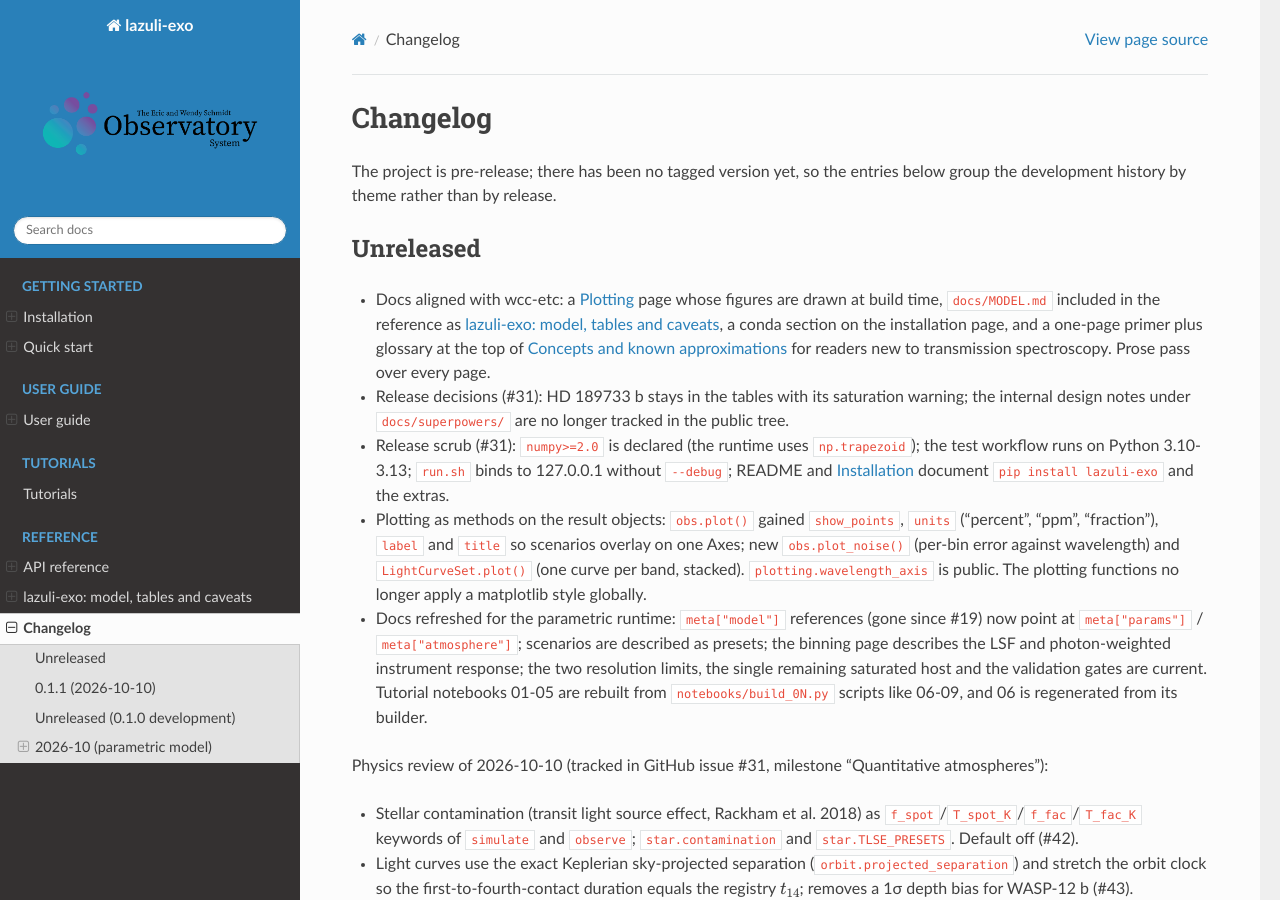
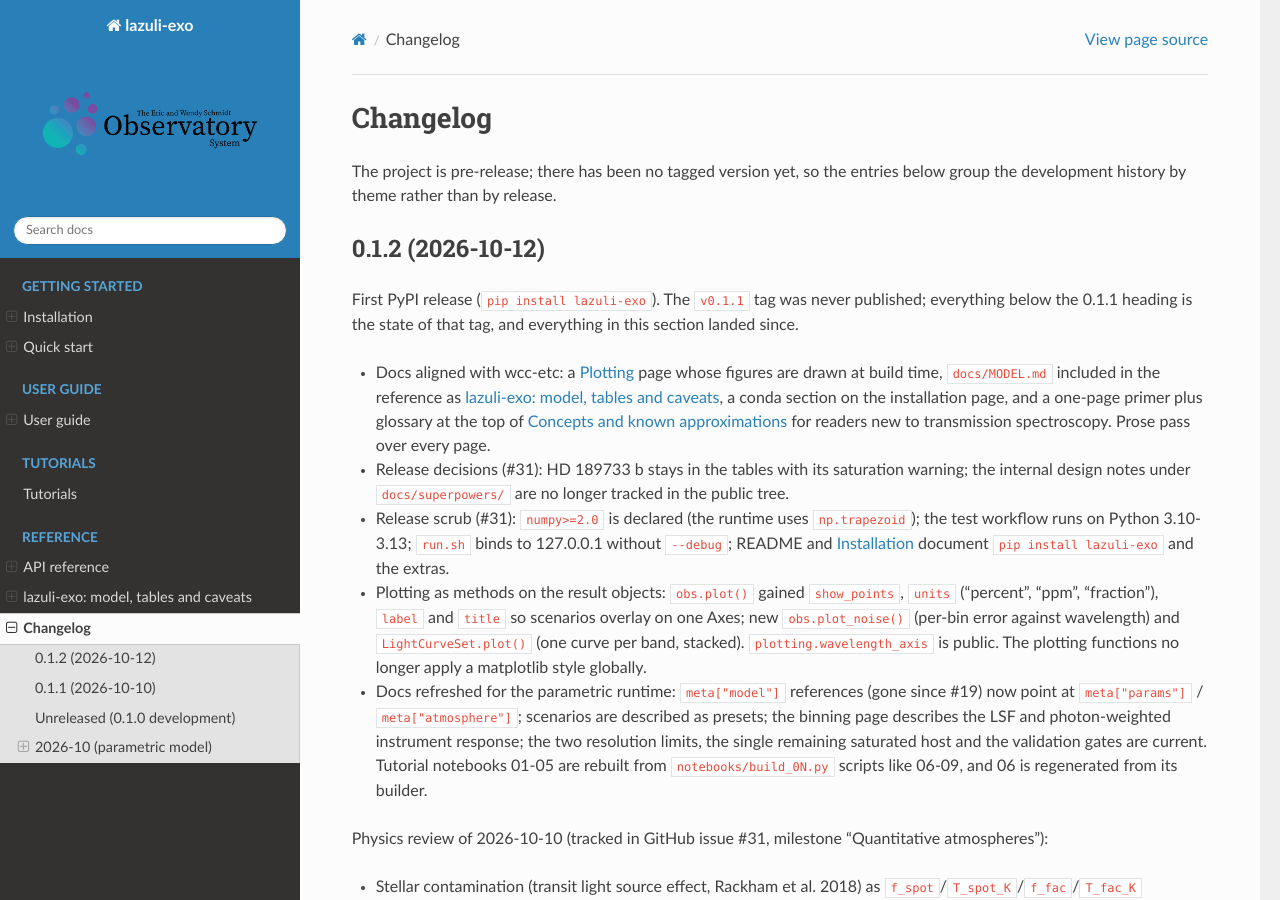
Before and after one commit to schmidt-observatories/lazuli-exo, a Sphinx documentation site: the page built from docs/sphinx/changelog.rst, in a window 1280 px wide and 900 px high. Built offline with Sphinx 7.4.7 and the Read the Docs theme 3.1.0, drawn with Linux system fonts in a browser that asks for light colours; pages that are not in the unit, such as notebooks, are missing from menus.

Commit message:
release: 0.1.2 (#63)
Bump __version__ to 0.1.2 (the v0.1.1 tag exists on GitHub at the #30
merge and was never published), date the changelog's Unreleased section
as 0.1.2, and make the README's logo and docs/MODEL.md links absolute so
they resolve on PyPI.

Co-authored-by: Claude Fable 5.1 <noreply@anthropic.com>

```diff
--- a/docs/sphinx/changelog.rst
+++ b/docs/sphinx/changelog.rst
@@ -4,8 +4,12 @@ Changelog
 The project is pre-release; there has been no tagged version yet, so the
 entries below group the development history by theme rather than by release.
 
-Unreleased
-----------
+0.1.2 (2026-10-12)
+------------------
+
+First PyPI release (``pip install lazuli-exo``). The ``v0.1.1`` tag was
+never published; everything below the 0.1.1 heading is the state of that
+tag, and everything in this section landed since.
 
 - Docs aligned with wcc-etc: a :doc:`user_guide/plotting` page whose
   figures are drawn at build time, ``docs/MODEL.md`` included in the
--- a/src/lazuli_exo/__init__.py
+++ b/src/lazuli_exo/__init__.py
@@ -1,5 +1,5 @@
 """lazuli-exo: Lazuli IFS exoplanet transmission spectroscopy simulator."""
-__version__ = "0.1.1"
+__version__ = "0.1.2"
 
 from . import atmosphere, binning, forms, lightcurve, presets, report, slicer, star, tables
 from .observe import SimulatedSpectrum, observe
```
Also changed, not shown: README.md (+3 -3 lines).
